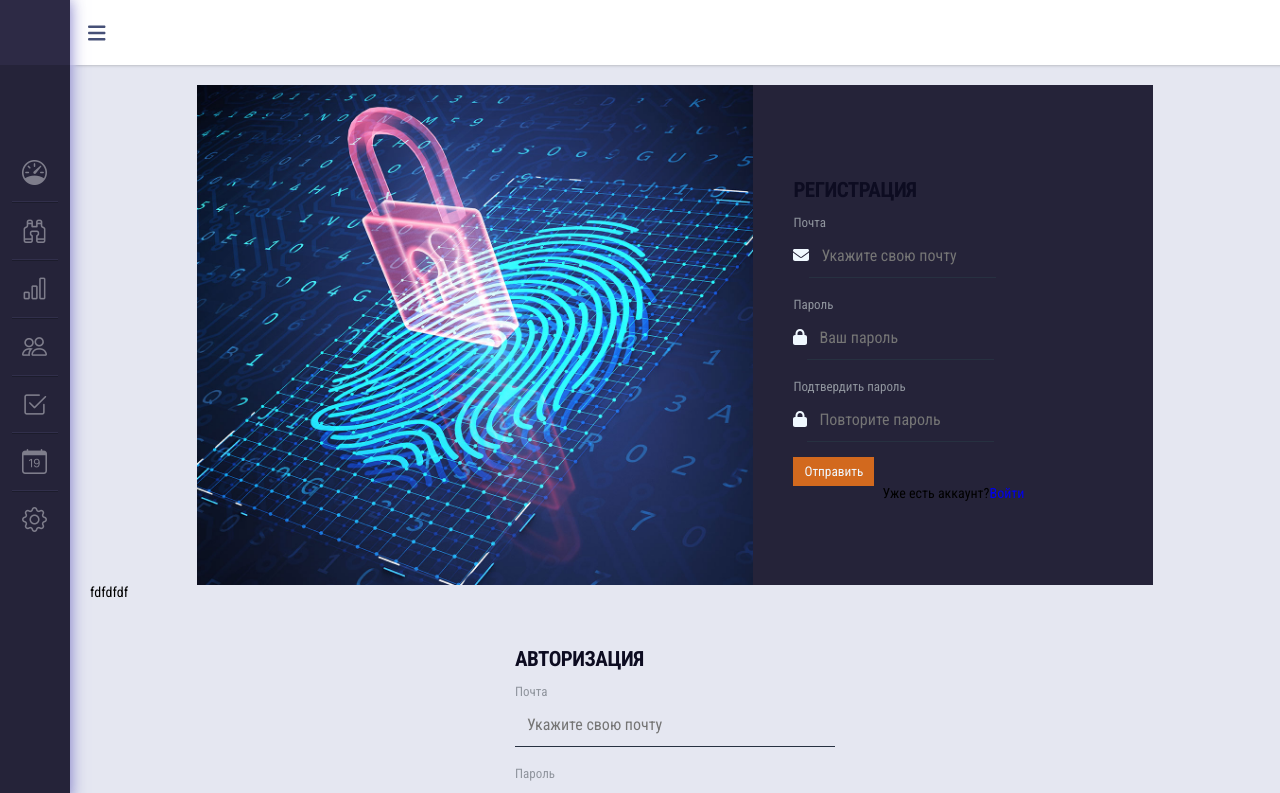
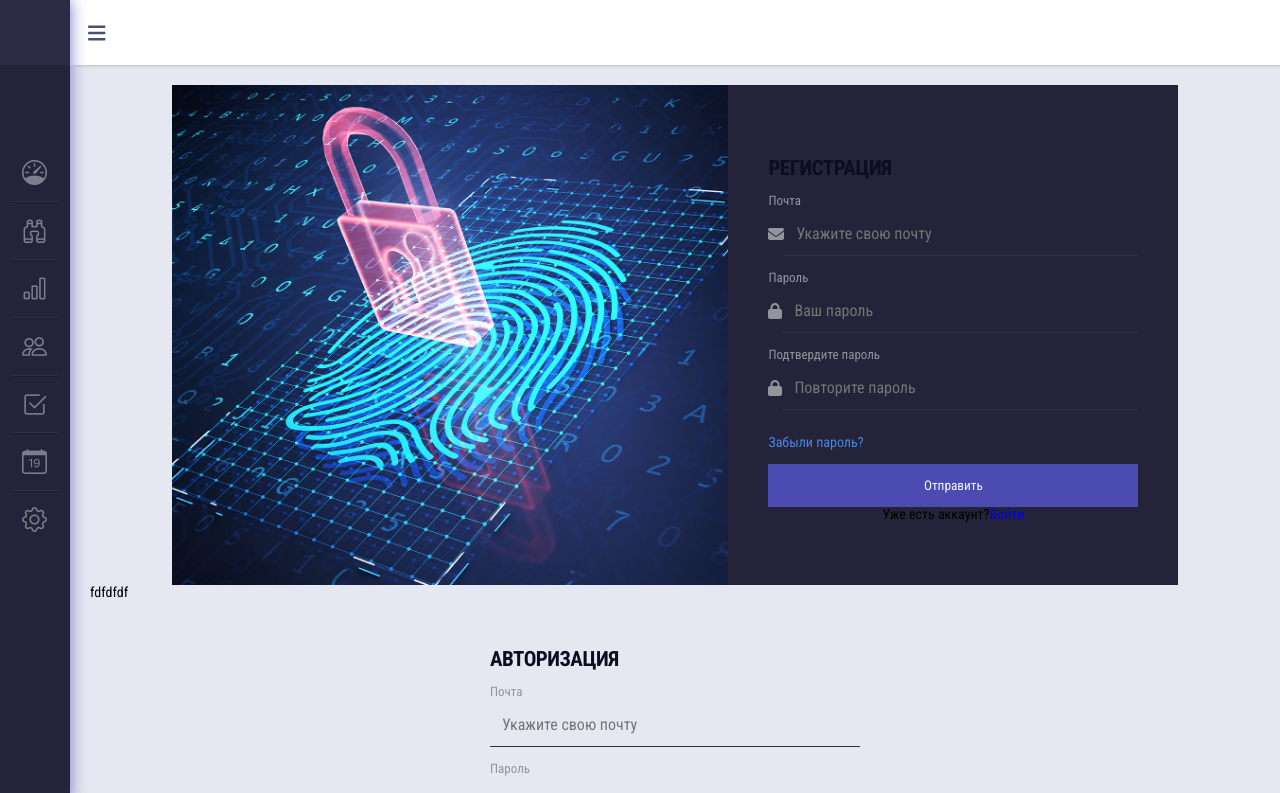
Before and after one commit to bartik369/app, a React (Create React App) app in the folder client/: page /statistic in a window 1280 px wide. Shown: the top 793 px of the page. Built offline with nearby package versions, Linux system fonts and the light colour scheme.

Commit message:
css form inprocess

```diff
--- a/client/src/components/form/Login.css
+++ b/client/src/components/form/Login.css
@@ -22,11 +22,11 @@
     display: flex;
     flex-direction: column;
     justify-content: center;
-    min-width: 400px;
+    min-width: 450px;
 }
 
 .input-icon {
-    color: aliceblue;
+    color: #90959e;
     font-size: 16px;
 }
 
@@ -40,34 +40,46 @@
     background-color: transparent;
     border-bottom: 1px solid #273141;
     padding: 12px;
-    margin-bottom: 5px;
     transition: all .5s;
     font-size: 16px;
     color: #fff;
+    width: 100%;
 }
 
 .login .form input:hover {
-    border-bottom: 1px solid #475adc;
+    border-bottom: 1px solid #4687e2;
+}
+
+.login .input__inner {
+    display: flex;
+    align-items: center;
 }
 
 .login .validation-error {
-    border: 1px solid #b11919 !important;
+    border-bottom: 1px solid #dc4760 !important;
 }
 
 .login .login-btn {
-    width: fit-content;
-    padding: 7px 11px;
-    background-color: chocolate;
+    padding: 14px 17px;
+    background-color: #4c4bb1;
     color: aliceblue;
     transition: all .5s;
 }
 
 .login .login-btn:hover {
-    background-color: rgb(30, 210, 75);
+    background-color: #d639e1;
+}
+
+.restore-password {
+    padding: 15px 0;
+}
+
+.restore-password a {
+    color: #4687e2;
 }
 
 .login .form-error {
-    color: rgb(251, 251, 251);
+    color: #dc4760;
     font-size: 11px;
     font-style: inherit;
     line-height: 12px;
--- a/client/src/components/form/Signup.jsx
+++ b/client/src/components/form/Signup.jsx
@@ -48,7 +48,7 @@ export default function Signup() {
                 <div className="form-error">
                     {errors.password && <p>{errors.password}</p>}
                 </div>
-                <label for="confirmPassword">Подтвердить пароль</label>
+                <label for="confirmPassword">Подтвердите пароль</label>
                 <div className="input__inner">
                 <FontAwesomeIcon icon={faLock} className="input-icon" />
                 <input className={errors.confirmPassword ? "validation-error" : ""}
@@ -62,6 +62,7 @@ export default function Signup() {
                 <div className="form-error">
                 {errors.confirmPassword && <p>{errors.confirmPassword}</p>}
                 </div>
+                <div className="restore-password"><Link to="#">Забыли пароль?</Link></div>
                 <button className="login-btn" type='submit'>Отправить</button>
                 <span className="login">Уже есть аккаунт? <Link to="#">Войти</Link> </span>
             </form>
--- a/client/src/components/validate/validateAuth.js
+++ b/client/src/components/validate/validateAuth.js
@@ -3,21 +3,21 @@ export default function validateInfo(signupData) {
     let errors = {}
 
     if (!signupData.email) {
-        errors.email = 'Email required'
+        errors.email = 'Email обязателен!'
     } else if (!/^(([^<>()[\]\.,;:\s@\"]+(\.[^<>()[\]\.,;:\s@\"]+)*)|(\".+\"))@(([^<>()[\]\.,;:\s@\"]+\.)+[^<>()[\]\.,;:\s@\"]{2,})$/i.test(signupData.email)) {
-        errors.email = "Email address is invalid!"
+        errors.email = "Недопустимый email!"
     }
 
     if (!signupData.password) {
-        errors.password = 'Password is required'
+        errors.password = 'Пароль обязателен!'
     } else if (signupData.password.length < 6) {
-        errors.password = 'Password needs to be 6 characters or more'
+        errors.password = 'Пароль должен быть не менее 6 симоволов!'
     }
 
     if (!signupData.confirmPassword) {
-        errors.confirmPassword = 'Password is required too'
+        errors.confirmPassword = 'Пароль обязателен!'
     } else if (signupData.confirmPassword !== signupData.password) {
-        errors.confirmPassword = 'Password does not match'
+        errors.confirmPassword = 'Пароли не совпадают!'
     }
 
     return errors
```
